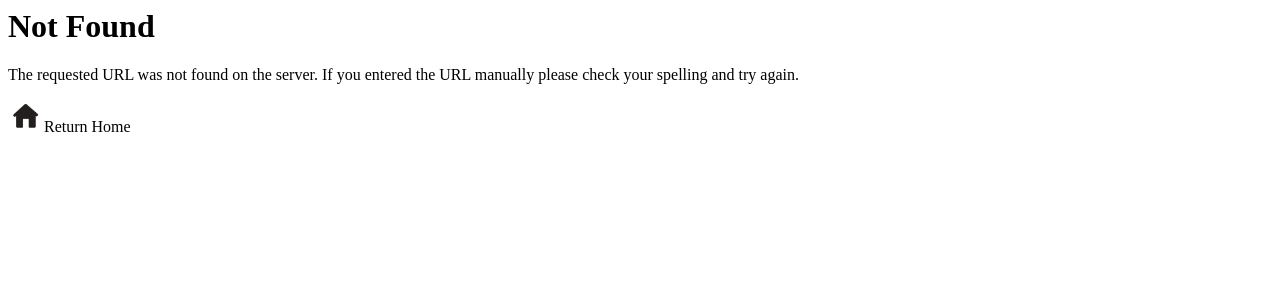
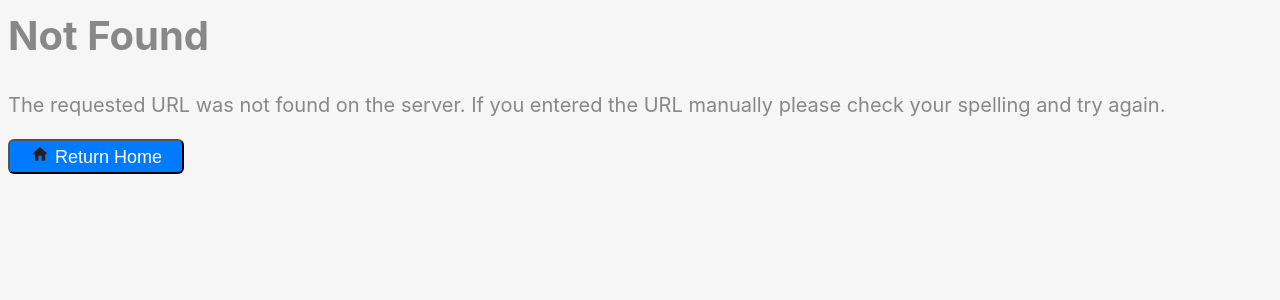
Before and after one commit to Shelly-XD/nice-pferd, a Flask app: template templates/404.html in a window 1280 px wide. Shown: the top 300 px of the page. Run offline with Flask 2, Linux system fonts and the light colour scheme; the template is opened without the code that fills it, so the values that code supplies are empty; parts of the project's set-up code (start-up, migrations or seed data) failed here and were passed over.

Commit message:
Modified 404 page css

```diff
--- a/templates/404.html
+++ b/templates/404.html
@@ -1,7 +1,19 @@
 <!DOCTYPE html PUBLIC "-//W3C//DTD HTML 3.2 Final//EN">
-<html><link type="text/css" id="dark-mode" rel="stylesheet" href=""><style type="text/css" id="dark-mode-custom-style"></style><head>
-<meta http-equiv="content-type" content="text/html; charset=UTF-8"><title>404 Not Found</title><link rel="icon" type="image/png" href="{{ url_for('static',filename='src/logo.png') }}" />
-</head><body><h1>Not Found</h1>
-<p>The requested URL was not found on the server. If you entered the URL manually please check your spelling and try again.</p>
-<a href="/"><img style="height:2em" class="home" src="{{ url_for('static',filename='src/home.png') }}" + ></a>Return Home
-</body></html>
+<html>
+<head>
+    <meta http-equiv="content-type" content="text/html; charset=UTF-8">
+    <title>NicePferd - 404 Not Found</title>
+    <link rel="icon" type="image/png" href="{{ url_for('static',filename='src/logo.png') }}" />
+    <link href="{{ url_for('static',filename='styles/main.css') }}" rel="stylesheet">
+</head>
+<body>
+    <h1>Not Found</h1>
+    <p>The requested URL was not found on the server. If you entered the URL manually please check your spelling and try again.</p>
+    <div><a href="/">
+        <button class="home">
+            <img src="{{ url_for('static',filename='src/home.png') }}" style="max-width:20px;">
+                Return Home
+        </button>
+    </a></div>
+</body>
+</html>
```
